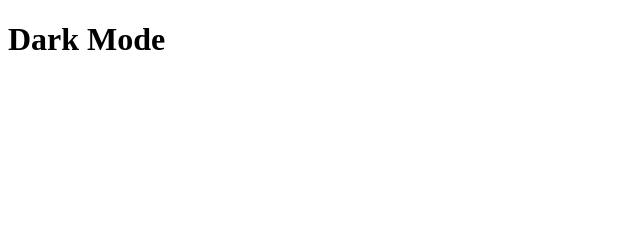
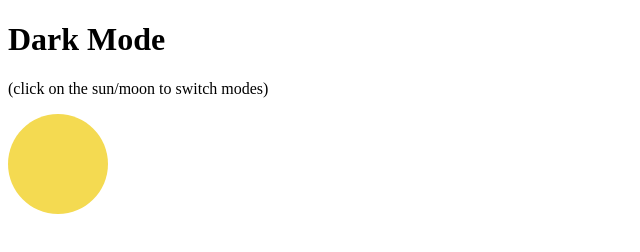
Before and after one commit to abdulrahmans0414/darkMode, a plain HTML site: page index.html in a window 1280 px wide. Shown: the whole page, without its empty margins (0-640 px from the left). Drawn offline with Linux system fonts and the light colour scheme.

Commit message:
add paragraph and svg img

```diff
--- a/index.html
+++ b/index.html
@@ -9,6 +9,13 @@
 </head>
 <body>
     <h1>Dark Mode</h1>
+    <p>(click on the sun/moon to switch modes)</p>
+    <svg id="darkmode" width="100" height="100" viewBox="0 0 100 100" fill="none"
+    xmlns="http://www.w3.org/2000/svg">
+    <path class="sun"
+        d="M100 50C100 77.6142 77.6142 100 50 100C22.3858 100 0 77.6142 0 50C0 22.3858 22.3858 0 50 0C77.6142 0 100 22.3858 100 50Z"
+        fill="#F4DA51" />
+</svg>
 
 </body>
 </html>
```
